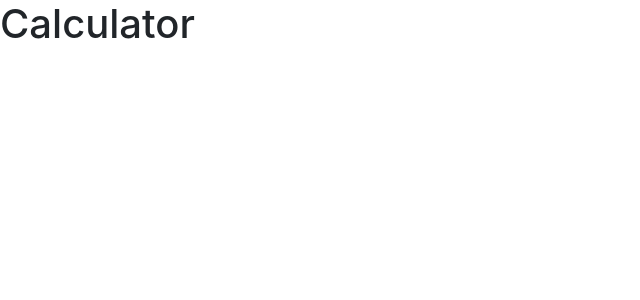
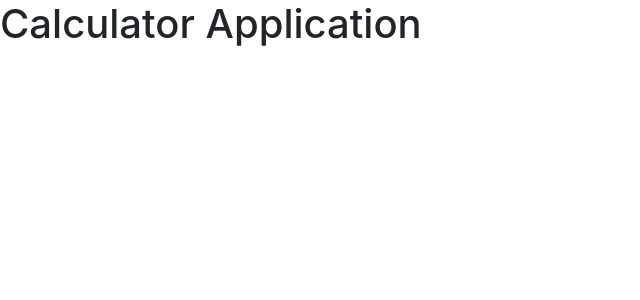
Before and after one commit to hemant-soni-vst-au4/Calculator, a React (Create React App) app: page / in a window 1280 px wide. Shown: the top 300 px of the page, without its empty margins (0-640 px from the left). Built offline with nearby package versions, Linux system fonts and the light colour scheme.

Commit message:
app changed

```diff
--- a/src/App.js
+++ b/src/App.js
@@ -2,7 +2,7 @@ import React from 'react';
 
 const App = () => (
   <div>
-    <h1>Calculator</h1>
+    <h1>Calculator Application</h1>
   </div>
 );
 
```
Also changed, not shown: package.json (+4 -3 lines), 1 other file (tests, documents, lock files or other folders).
